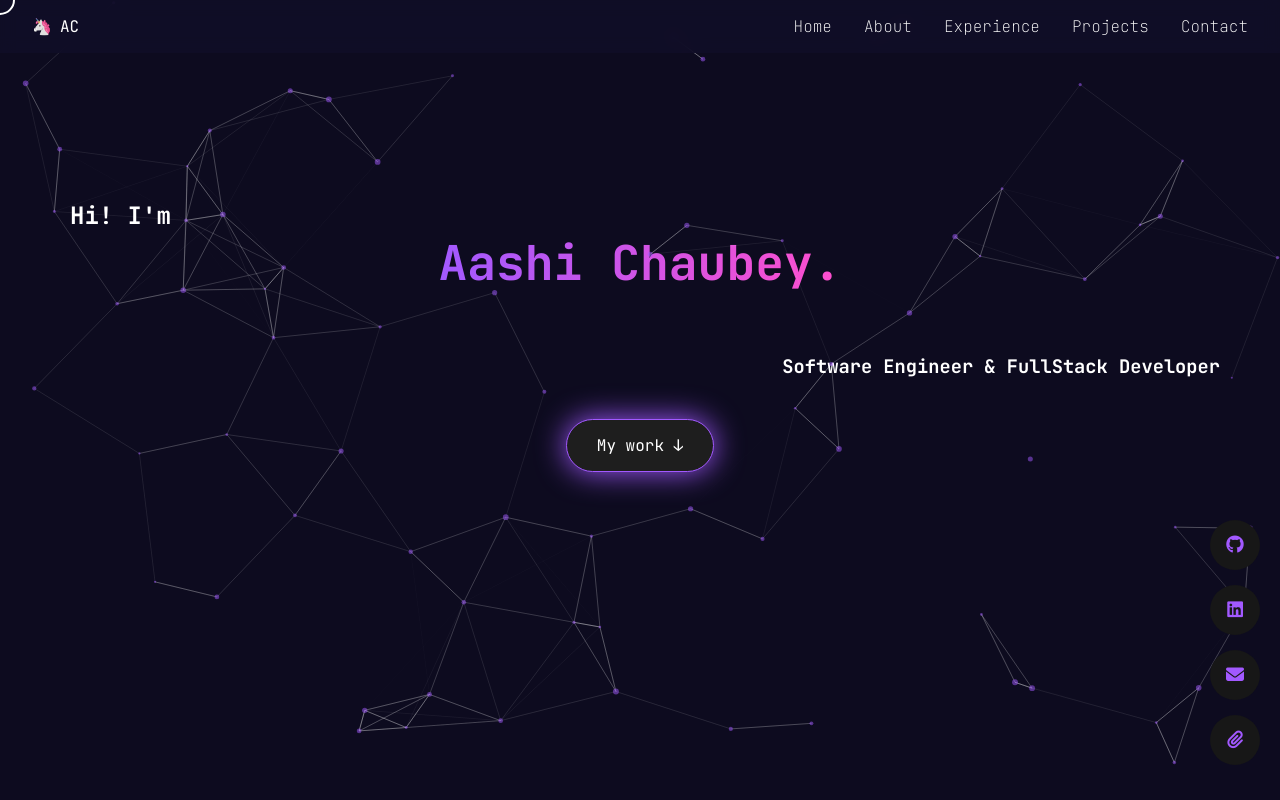
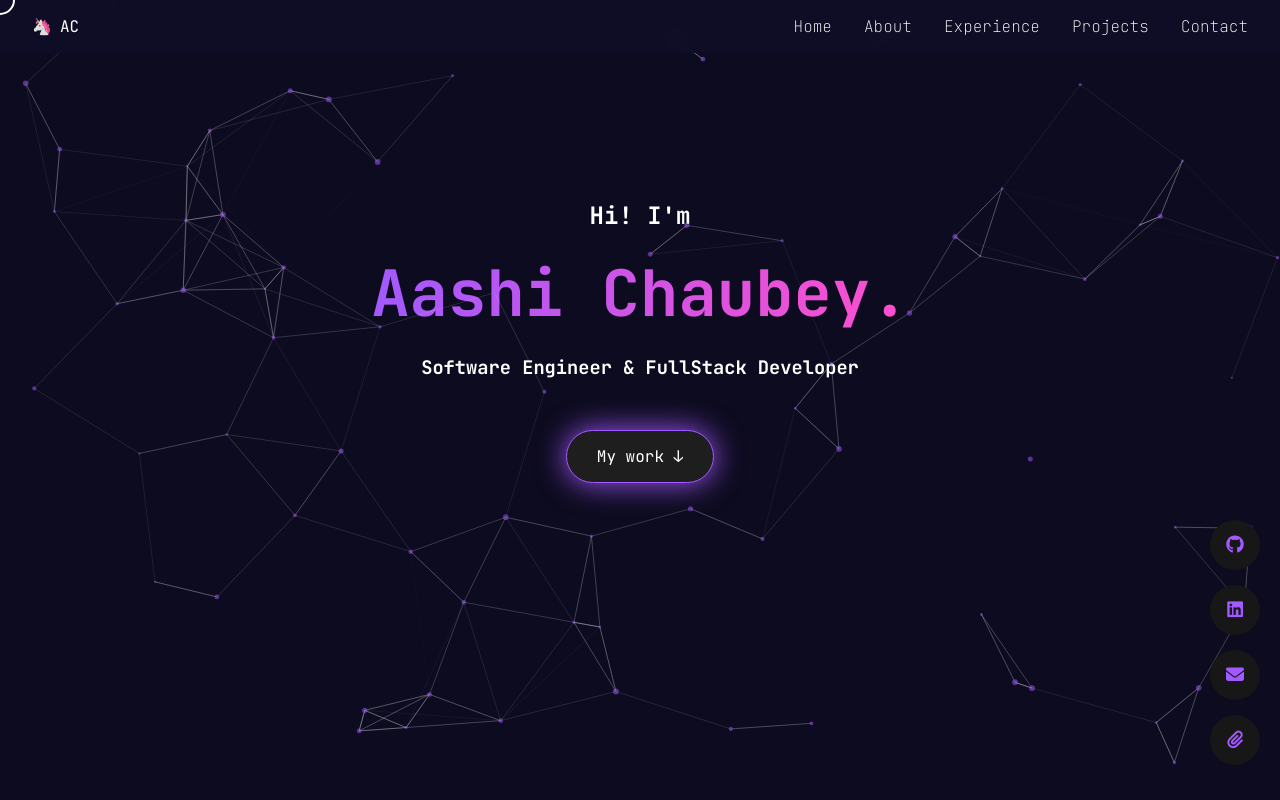
Before and after one commit to ashcash63/personal-website, a React (Create React App) app: page / in a window 1280 px wide. Shown: the top 800 px of the page. Built offline with nearby package versions, Linux system fonts and the light colour scheme.

Commit message:
hero page

```diff
--- a/src/Hero.css
+++ b/src/Hero.css
@@ -8,17 +8,18 @@
 }
 
 .hero h1{
-    font-size: 3rem;
-    margin-bottom: 20px;
+    font-size: 4rem;
+    padding:20px;
 }
 
 .hero h2{
-    text-align: left;
-    padding-left: 50px;
+    text-align: center;
+    display: flex;
+    justify-content: center;
 }
 .hero h3{
-    text-align: right;
-    padding: 40px;
+    text-align: center;
+    padding-bottom: 50px;
 }
 .gradient-text {
     background: linear-gradient(90deg, var(--color-purple), var(--color-pink));
--- a/src/Hero.js
+++ b/src/Hero.js
@@ -11,9 +11,12 @@ const Hero = () => {
   return (
     <section id="hero" className="hero">
       <div className="hero-content">
+        <div className = "hero-heading">
         <h2>Hi! I'm </h2>
         <h1><span className="gradient-text">Aashi Chaubey.</span> </h1>
+        </div>
         <h3>Software Engineer & FullStack Developer</h3>
+
 
         <button className="cta" onClick={() => scrollToSection('work')}>My work ↓</button>
       </div>
```
